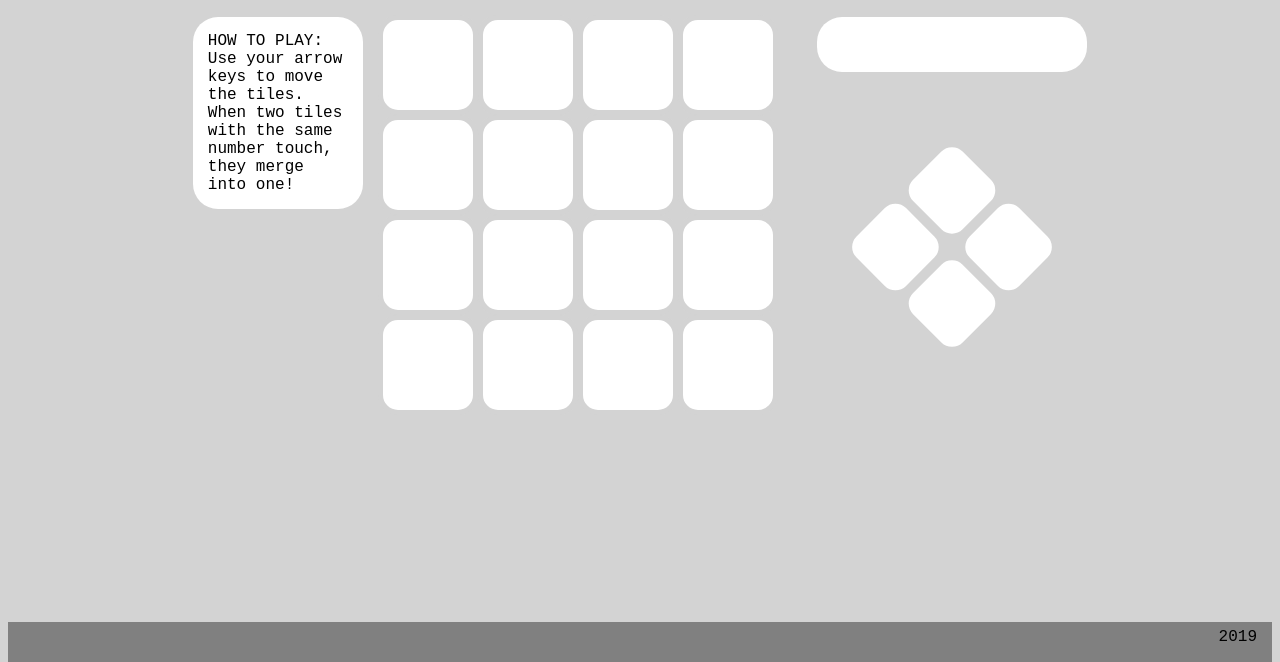
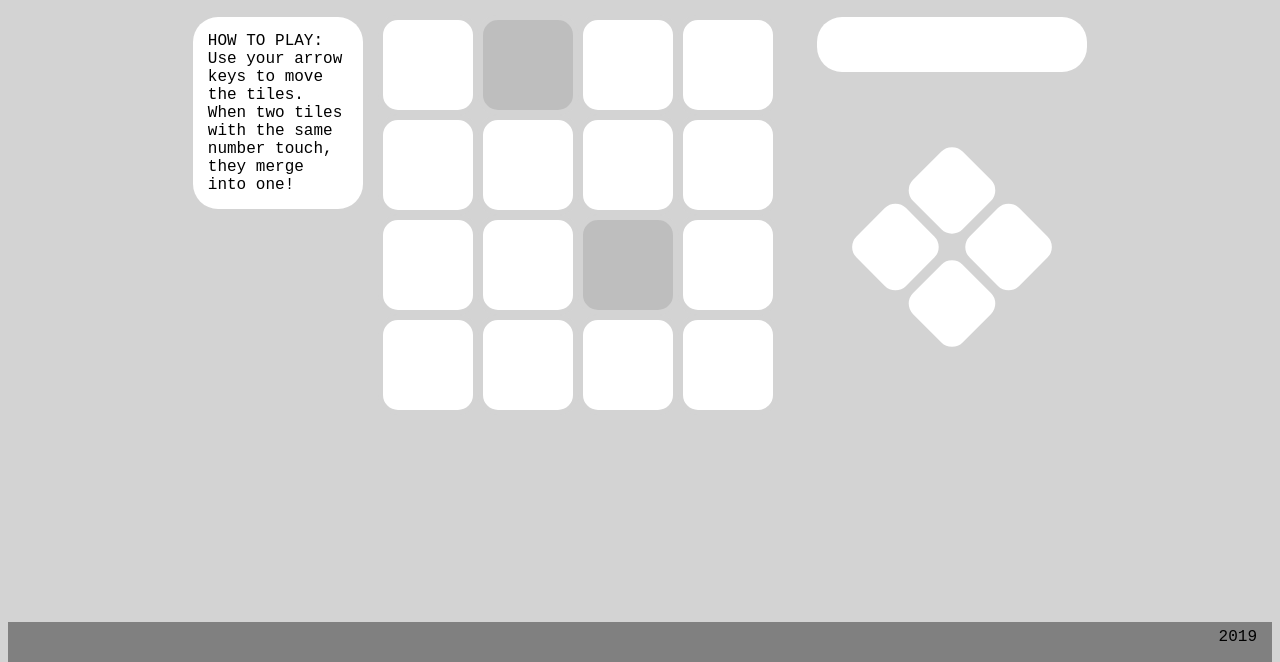
Before and after one commit to TimeForZeros/Game-2048, a plain HTML site: page index.html in a window 1280 px wide. Shown: the part 161-823 px from the top of the page. Drawn offline with Linux system fonts and the light colour scheme; a web font is replaced by a local one.

Commit message:
render function update: assign white

```diff
--- a/css/style.css
+++ b/css/style.css
@@ -47,7 +47,6 @@ h3 {
 }
 
 .grid div{
-    background-color: white;
     border: 5px solid lightgray;
     border-radius: 20px;
 }
--- a/js/main.js
+++ b/js/main.js
@@ -1,3 +1,18 @@
+const colors = {
+    '0'   : 'white',
+    '2'   : 'RGBA(0, 0, 0, 0.1)',
+    '4'   : 'RGBA(0, 0, 0, 0.2)',
+    '8'   : 'RGBA(0, 0, 0, 0.3)',
+    '16'  : 'RGBA(0, 0, 0, 0.4)',
+    '32'  : 'RGBA(0, 0, 0, 0.5)',
+    '64'  : 'RGBA(0, 0, 0, 0.6)',
+    '128' : 'RGBA(0, 0, 0, 0.7)',
+    '256' : 'RGBA(0, 0, 0, 0.8)',
+    '512' : 'RGBA(0, 0, 0, 0.9)',
+    '1024': 'RGBA(0, 0, 0, 1.0)',
+    '2048': 'RGBA(255, 0, 0, 1)'
+}
+
 const moves = {
     left: function shiftLeft(boardArr) {
         boardArr.forEach(function (arr, idx)
@@ -119,8 +134,7 @@ function render () {
         //function that goes through the column index of the row arrays
         colArr.forEach(function(cell, colIdx){
             let tile = document.getElementById(`c${colIdx}r${rowIdx}`);
-
-
+            tile.style.backgroundColor = colors[cell.toString()];
 
         });
     });
@@ -131,17 +145,27 @@ function render () {
 //document.querySelector('.grid').addEventListener('click', handleClick);
 
 function spawnInit () {
-    render();
-    function startAssign() {
-        do {
-      let numOne = document.get `c${randomNum()}r${randomNum()}`;
-      let numTwo =`c${randomNum()}r${randomNum()}`;}
-      while (numOne !== numTwo){
-      numOne.style.backgroundColor = 'black';
-      numtwo.style.backgroundColor = 'black';
-      }
+      let numOne = document.getElementById(`c${randomNum()}r${randomNum()}`);
+      let numTwo = document.getElementById(`c${randomNum()}r${randomNum()}`);
+    if (numOne !== numTwo)
+    {
+        numOne.style.backgroundColor = colors['2'];
+        numTwo.style.backgroundColor = colors['2'];
+    }
+    else {
+        spawnInit();
+    }
+
+    return
+
+
 }
 
+
 function randomNum() {
-return (Math.ceil(Math.random() * 4) - 1);
+    return (Math.ceil(Math.random() * 4) - 1);
 }
+render();
+spawnInit();
+
+//random assigner update
```
